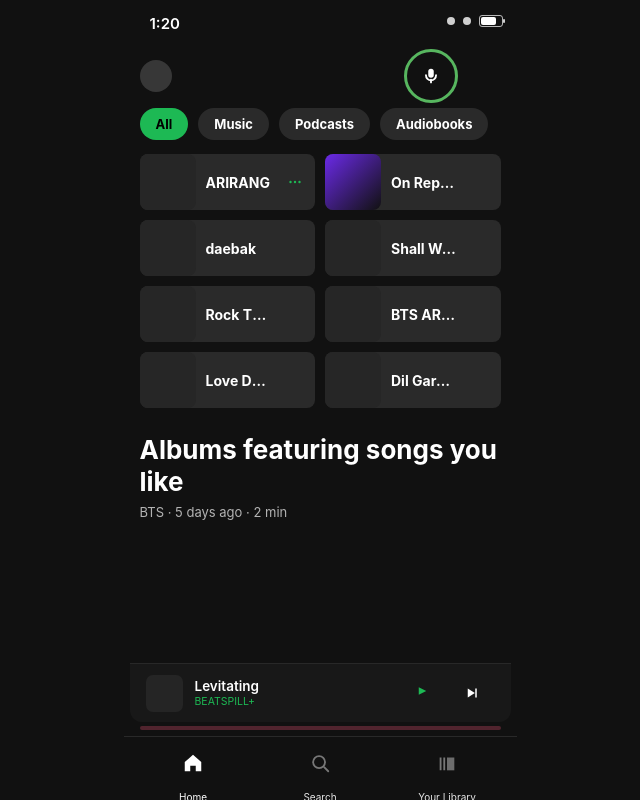
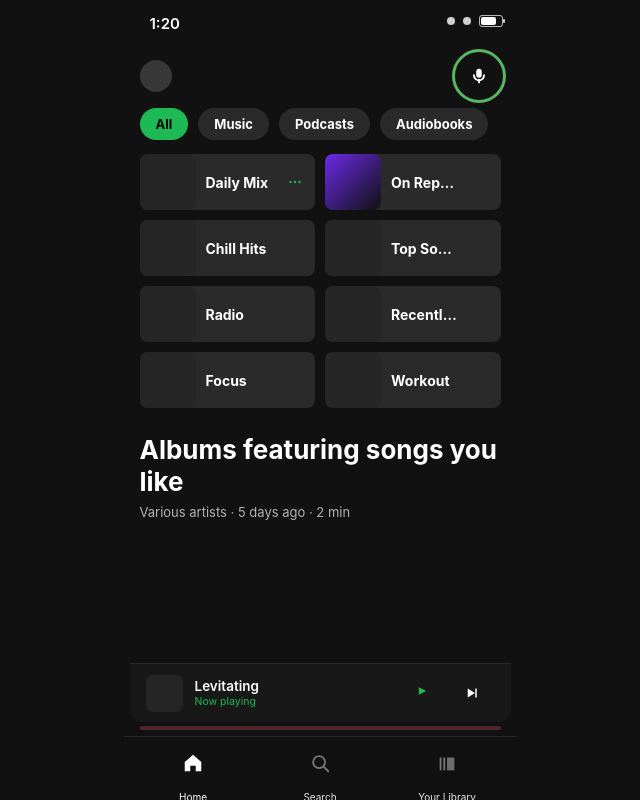
Before and after one commit to aninyag/spotify-accessibility, a React (Vite) app: page / in a window 1280 px wide. Shown: the whole page, without its empty margins (320-960 px from the left). Built offline with nearby package versions, Linux system fonts and the light colour scheme.

Commit message:
homepage update

```diff
--- a/src/ui/App.tsx
+++ b/src/ui/App.tsx
@@ -259,7 +259,7 @@
             onClick={() => setNowPlayingOpen(true)}
           >
             <div className="miniTitle">{track.title}</div>
-            <div className="miniMeta">BEATSPILL+</div>
+            <div className="miniMeta">Now playing</div>
           </button>
           <div className="miniControls">
             <button className="miniIcon" type="button" aria-label={isPlaying ? "Pause" : "Play"} onClick={() => setIsPlaying((p) => !p)}>
--- a/src/ui/mockData.ts
+++ b/src/ui/mockData.ts
@@ -18,6 +18,6 @@
 
 export const defaultLandmarks: Landmark[] = [
   { id: "lm1", label: "Home", type: "screen", payload: { kind: "screen", tab: "home" } },
-  { id: "lm2", label: "Search: jazz piano", type: "search", payload: { kind: "search", query: "jazz piano" } },
+  { id: "lm2", label: "Search: chill", type: "search", payload: { kind: "search", query: "chill" } },
   { id: "lm3", label: "Liked Songs", type: "playlist", payload: { kind: "stub", ref: "liked-songs" } }
 ];
--- a/src/ui/screens/DiscoverScreen.tsx
+++ b/src/ui/screens/DiscoverScreen.tsx
@@ -7,14 +7,14 @@
 const chips = ["All", "Music", "Podcasts", "Audiobooks"] as const;
 
 const shortcuts: Shortcut[] = [
-  { id: "sc1", title: "ARIRANG", artKind: "cover" },
+  { id: "sc1", title: "Daily Mix", artKind: "cover" },
   { id: "sc2", title: "On Repeat", artKind: "gradient" },
-  { id: "sc3", title: "daebak", artKind: "cover" },
-  { id: "sc4", title: "Shall We Dance Radio", artKind: "cover" },
-  { id: "sc5", title: "Rock Tha Party Radio", artKind: "cover" },
-  { id: "sc6", title: "BTS ARIRANG WORLD TOUR S…", artKind: "cover" },
-  { id: "sc7", title: "Love Dose Radio", artKind: "cover" },
-  { id: "sc8", title: "Dil Garden Ho Gay…", artKind: "cover" },
+  { id: "sc3", title: "Chill Hits", artKind: "cover" },
+  { id: "sc4", title: "Top Songs", artKind: "cover" },
+  { id: "sc5", title: "Radio", artKind: "cover" },
+  { id: "sc6", title: "Recently Played", artKind: "cover" },
+  { id: "sc7", title: "Focus", artKind: "cover" },
+  { id: "sc8", title: "Workout", artKind: "cover" },
 ];
 
 export function DiscoverScreen(props: { onCommandPalette: () => void }) {
@@ -102,7 +102,7 @@
             Albums featuring songs you like
           </div>
           <div className="muted" style={{ marginTop: 6, fontSize: 13, fontWeight: 400 }}>
-            BTS · 5 days ago · 2 min
+            Various artists · 5 days ago · 2 min
           </div>
         </section>
       </div>
--- a/src/ui/styles.css
+++ b/src/ui/styles.css
@@ -197,7 +197,7 @@
 
 .header {
   display: grid;
-  grid-template-columns: 48px 1fr 48px;
+  grid-template-columns: auto 1fr auto;
   align-items: center;
 }
 
```
